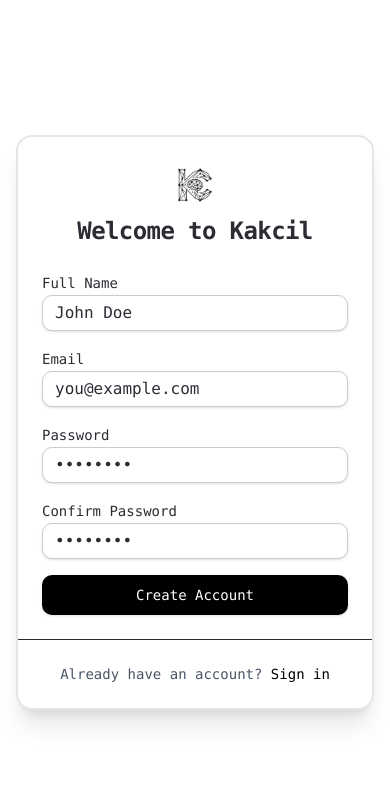
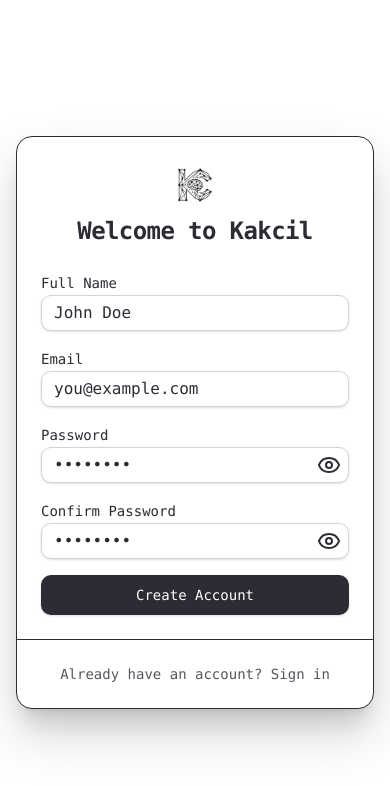
Before and after one commit to umohsamuel/kakcil, a Next.js app in the folder ui/: page /register in a window 390 px wide. Shown: the top 786 px of the page. Built offline with nearby package versions, Linux system fonts and the light colour scheme; no server answers; a web font is replaced by a local one.

Commit message:
checkpoint, perfected  ui and responsiveness shii

```diff
--- a/ui/src/app/(auth)/login/page.tsx
+++ b/ui/src/app/(auth)/login/page.tsx
@@ -1,4 +1,5 @@
 "use client";
+
 import { useState } from "react";
 import { useAuth } from "@/hooks/use-auth";
 import { Button } from "@/components/ui/button";
@@ -13,12 +14,15 @@ import {
 } from "@/components/ui/card";
 import Link from "next/link";
 import Image from "next/image";
-import { Loader2 } from "lucide-react";
+import { Eye, EyeOff, Loader2 } from "lucide-react";
 import { toast } from "sonner";
+
 export default function LoginPage() {
   const [email, setEmail] = useState("");
   const [password, setPassword] = useState("");
   const { login, isLoggingIn, loginError } = useAuth();
+  const [showPassword, setShowPassword] = useState(false);
+
   const handleSubmit = (e: React.FormEvent) => {
     e.preventDefault();
     console.log("login details,", { email }, { password });
@@ -34,10 +38,15 @@ export default function LoginPage() {
       }
     );
   };
+
+  function toggleShowPassword() {
+    setShowPassword(!showPassword);
+  }
+
   return (
-    <div className="bg-brand-white flex min-h-screen items-center justify-center p-4">
+    <div className="bg-background text-foreground flex min-h-screen items-center justify-center p-4">
       <div className="w-full max-w-md space-y-8">
-        <Card className="border-border bg-brand-white text-brand-black border-x-1 border-t-1 border-b-1 shadow-xl drop-shadow-2xl">
+        <Card className="border-border bg-background text-foreground border-x-1 border-t-1 border-b-1 shadow-xl drop-shadow-2xl">
           <CardHeader className={"flex flex-col items-center text-center"}>
             <Image
               src="/logo.png"
@@ -61,20 +70,29 @@ export default function LoginPage() {
                   value={email}
                   onChange={(e) => setEmail(e.target.value)}
                   required
-                  className="border-input"
+                  className="border-foreground/20"
                 />
               </div>
               <div className="space-y-2">
                 <Label htmlFor="password">Password</Label>
+                <div className="relative">
                   <Input
                     id="password"
-                  type="password"
+                    type={showPassword ? "text" : "password"}
                     placeholder="••••••••"
                     value={password}
                     onChange={(e) => setPassword(e.target.value)}
                     required
-                  className="border-input"
+                    className="border-foreground/20"
                   />
+
+                  <div
+                    onClick={toggleShowPassword}
+                    className="absolute top-1/2 right-2 z-10 size-6 -translate-y-1/2 cursor-pointer"
+                  >
+                    {!showPassword ? <Eye size={24} /> : <EyeOff size={24} />}
+                  </div>
+                </div>
               </div>
               {loginError && (
                 <div className="border-destructive/50 bg-destructive/10 text-destructive rounded-md border p-3 text-sm">
@@ -83,7 +101,7 @@ export default function LoginPage() {
               )}
               <Button
                 type="submit"
-                className="bg-brand-black text-brand-white hover:bg-brand-black/60 h-10 w-full"
+                className="bg-foreground text-background hover:bg-foreground/60 h-10 w-full cursor-pointer"
                 disabled={isLoggingIn}
               >
                 {isLoggingIn ? (
@@ -97,13 +115,11 @@ export default function LoginPage() {
               </Button>
             </form>
           </CardContent>
+
           <CardFooter className="border-border flex justify-center border-t pt-6">
-            <p className="text-brand-black/80 text-sm">
+            <p className="text-foreground/80 text-sm">
               Don't have an account?{" "}
-              <Link
-                href="/register"
-                className="text-primary font-medium hover:underline"
-              >
+              <Link href="/register" className="font-medium hover:underline">
                 Sign up
               </Link>
             </p>
--- a/ui/src/app/(auth)/register/page.tsx
+++ b/ui/src/app/(auth)/register/page.tsx
@@ -1,4 +1,5 @@
 "use client";
+
 import { useState } from "react";
 import { useAuth } from "@/hooks/use-auth";
 import { Button } from "@/components/ui/button";
@@ -7,15 +8,15 @@ import { Label } from "@/components/ui/label";
 import {
   Card,
   CardContent,
-  CardDescription,
   CardFooter,
   CardHeader,
   CardTitle,
 } from "@/components/ui/card";
 import Link from "next/link";
 import Image from "next/image";
-import { Loader2 } from "lucide-react";
+import { Eye, EyeOff, Loader2 } from "lucide-react";
 import { toast } from "sonner";
+
 export default function RegisterPage() {
   const [name, setName] = useState("");
   const [email, setEmail] = useState("");
@@ -23,19 +24,24 @@ export default function RegisterPage() {
   const [confirmPassword, setConfirmPassword] = useState("");
   const [error, setError] = useState("");
   const { register, isRegistering, registerError } = useAuth();
+  const [showPassword, setShowPassword] = useState(false);
+
   const handleSubmit = (e: React.FormEvent) => {
     e.preventDefault();
     setError("");
+
     if (password !== confirmPassword) {
       setError("Passwords do not match");
       toast.error("Passwords do not match");
       return;
     }
+
     if (password.length < 8) {
       setError("Password must be at least 8 characters");
       toast.error("Password must be at least 8 characters");
       return;
     }
+
     register(
       { name, email, password },
       {
@@ -48,10 +54,15 @@ export default function RegisterPage() {
       }
     );
   };
+
+  function toggleShowPassword() {
+    setShowPassword(!showPassword);
+  }
+
   return (
-    <div className="bg-brand-white flex min-h-screen items-center justify-center p-4">
+    <div className="bg-background text-foreground flex min-h-screen items-center justify-center p-4">
       <div className="w-full max-w-md space-y-8">
-        <Card className="bg-brand-white text-brand-black border-2 border-black/10 shadow-xl">
+        <Card className="bg-background text-foreground border-border shadow-xl drop-shadow-2xl">
           <CardHeader className={"flex flex-col items-center text-center"}>
             <Image
               src="/logo.png"
@@ -75,7 +86,7 @@ export default function RegisterPage() {
                   value={name}
                   onChange={(e) => setName(e.target.value)}
                   required
-                  className="border-black/20"
+                  className="border-foreground/20"
                 />
               </div>
               <div className="space-y-2">
@@ -87,32 +98,50 @@ export default function RegisterPage() {
                   value={email}
                   onChange={(e) => setEmail(e.target.value)}
                   required
-                  className="border-black/20"
+                  className="border-foreground/20"
                 />
               </div>
               <div className="space-y-2">
                 <Label htmlFor="password">Password</Label>
+                <div className="relative">
                   <Input
                     id="password"
-                  type="password"
+                    type={showPassword ? "text" : "password"}
                     placeholder="••••••••"
                     value={password}
                     onChange={(e) => setPassword(e.target.value)}
                     required
-                  className="border-black/20"
+                    className="border-foreground/20"
                   />
+
+                  <div
+                    onClick={toggleShowPassword}
+                    className="absolute top-1/2 right-2 z-10 size-6 -translate-y-1/2 cursor-pointer"
+                  >
+                    {!showPassword ? <Eye size={24} /> : <EyeOff size={24} />}
+                  </div>
+                </div>
               </div>
               <div className="space-y-2">
                 <Label htmlFor="confirmPassword">Confirm Password</Label>
+                <div className="relative">
                   <Input
                     id="confirmPassword"
-                  type="password"
+                    type={showPassword ? "text" : "password"}
                     placeholder="••••••••"
                     value={confirmPassword}
                     onChange={(e) => setConfirmPassword(e.target.value)}
                     required
-                  className="border-black/20"
+                    className="border-foreground/20"
                   />
+
+                  <div
+                    onClick={toggleShowPassword}
+                    className="absolute top-1/2 right-2 z-10 size-6 -translate-y-1/2 cursor-pointer"
+                  >
+                    {!showPassword ? <Eye size={24} /> : <EyeOff size={24} />}
+                  </div>
+                </div>
               </div>
               {(error || registerError) && (
                 <div className="rounded-md border border-red-200 bg-red-50 p-3 text-sm text-red-600">
@@ -121,7 +150,7 @@ export default function RegisterPage() {
               )}
               <Button
                 type="submit"
-                className="h-10 w-full bg-black text-white hover:bg-black/90"
+                className="bg-foreground hover:bg-foreground/90 text-background h-10 w-full cursor-pointer"
                 disabled={isRegistering}
               >
                 {isRegistering ? (
@@ -135,13 +164,11 @@ export default function RegisterPage() {
               </Button>
             </form>
           </CardContent>
+
           <CardFooter className="flex justify-center border-t pt-6">
-            <p className="text-sm text-gray-600">
+            <p className="text-foreground/80 text-sm">
               Already have an account?{" "}
-              <Link
-                href="/login"
-                className="font-medium text-black hover:underline"
-              >
+              <Link href="/login" className="font-medium hover:underline">
                 Sign in
               </Link>
             </p>
--- a/ui/src/app/(dashboard)/settings/page.tsx
+++ b/ui/src/app/(dashboard)/settings/page.tsx
@@ -20,7 +20,6 @@ export default function SettingsPage() {
   return (
     <ProtectedRoute>
       <main className="bg-background text-foreground relative flex flex-1 flex-col overflow-hidden overflow-y-auto lg:h-[calc(100dvh-1.5rem)] lg:rounded-tl-4xl">
-        {/* <div className="overflow-y-auto"> */}
         <div className="mx-auto w-full max-w-4xl space-y-8 p-4 lg:p-8">
           <div>
             <h1 className="text-3xl font-bold tracking-tight">Settings</h1>
@@ -85,7 +84,6 @@ export default function SettingsPage() {
             </Card>
           </div>
         </div>
-        {/* </div> */}
       </main>
     </ProtectedRoute>
   );
--- a/ui/src/app/page.tsx
+++ b/ui/src/app/page.tsx
@@ -12,11 +12,11 @@ export default function Home() {
           <h1 className="text-4xl font-black tracking-tighter md:text-7xl lg:text-7xl">
             Decisions by
             <br />
-            <span className="bg-gradient-to-r from-black via-gray-700 to-black bg-clip-text text-transparent">
+            <span className="from-foreground to-foreground via-foreground/70 bg-gradient-to-r bg-clip-text text-transparent">
               Consensus
             </span>
           </h1>
-          <p className="mx-auto max-w-2xl text-lg leading-relaxed font-light text-gray-600 md:text-2xl">
+          <p className="text-foreground/60 mx-auto max-w-2xl text-lg leading-relaxed font-light md:text-2xl">
             Harness the collective intelligence of multiple AI models. Get
             answers you can trust through democratic debate.
           </p>
@@ -27,7 +27,7 @@ export default function Home() {
           {pillsInfo.map((feature, i) => (
             <div
               key={i}
-              className="flex items-center gap-2 rounded-full border border-black/10 bg-white px-4 py-2 text-sm font-medium shadow-sm"
+              className="border-foreground/10 bg-background flex items-center gap-2 rounded-full border px-4 py-2 text-sm font-medium shadow-sm"
             >
               {feature.icon}
               {feature.text}
```
Lines whose indentation alone changed are shown as unchanged.
